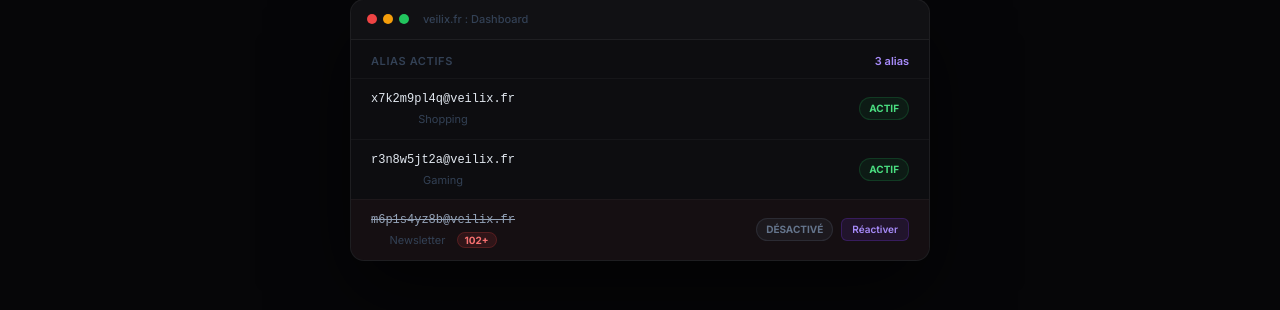
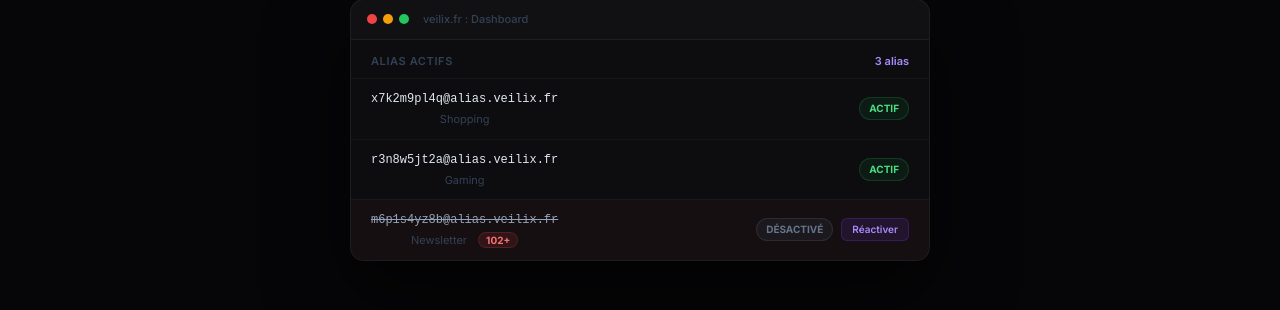
Before and after one commit to VeilixHQ/Veilix, a Next.js app in the folder veilix-frontend/: page / in a window 1280 px wide. Shown: the part 445-755 px from the top of the page. Built offline with nearby package versions, Linux system fonts and the light colour scheme; no server answers.

Commit message:
Alias affichés sur alias.veilix.fr, veilix.fr réservé aux boîtes de contact

```diff
--- a/veilix-frontend/components/landing/Hero.tsx
+++ b/veilix-frontend/components/landing/Hero.tsx
@@ -24,7 +24,7 @@ function HeroDemo({ t }: { t: Translations }) {
         <span style={{ fontSize: 11, fontWeight: 600, color: 'var(--c-334155)', textTransform: 'uppercase', letterSpacing: '0.6px' }}>{t.demoLabel}</span>
         <span style={{ fontSize: 11, color: 'var(--c-a78bfa)', fontWeight: 600 }}>3 alias</span>
       </div>
-      {[{ email: 'x7k2m9pl4q@veilix.fr', label: 'Shopping' }, { email: 'r3n8w5jt2a@veilix.fr', label: 'Gaming' }].map((r, i) => (
+      {[{ email: 'x7k2m9pl4q@alias.veilix.fr', label: 'Shopping' }, { email: 'r3n8w5jt2a@alias.veilix.fr', label: 'Gaming' }].map((r, i) => (
         <div key={i} style={{ display: 'flex', alignItems: 'center', justifyContent: 'space-between', padding: '11px 20px', borderTop: '1px solid rgba(var(--ink),0.04)' }}>
           <div>
             <div style={{ fontSize: 12, fontWeight: 500, fontFamily: 'monospace', color: 'var(--c-e2e8f0)', marginBottom: 3 }}>{r.email}</div>
@@ -33,9 +33,9 @@ function HeroDemo({ t }: { t: Translations }) {
           <span style={{ padding: '3px 9px', borderRadius: 100, fontSize: 10, fontWeight: 700, background: 'rgba(34,197,94,0.08)', color: 'var(--c-4ade80)', border: '1px solid rgba(34,197,94,0.18)' }}>{t.active}</span>
         </div>
       ))}
-      <div style={{ display: 'flex', alignItems: 'center', justifyContent: 'space-between', padding: '11px 20px', borderTop: '1px solid rgba(var(--ink),0.04)', background: disabled ? 'rgba(239,68,68,0.03)' : 'transparent', transition: 'background 0.4s' }}>
+      <div style={{ display: 'flex', flexWrap: 'wrap', gap: 8, alignItems: 'center', justifyContent: 'space-between', padding: '11px 20px', borderTop: '1px solid rgba(var(--ink),0.04)', background: disabled ? 'rgba(239,68,68,0.03)' : 'transparent', transition: 'background 0.4s' }}>
         <div>
-          <div style={{ fontSize: 12, fontWeight: 500, fontFamily: 'monospace', color: disabled ? 'var(--c-94a3b8)' : 'var(--c-e2e8f0)', marginBottom: 3, transition: 'color 0.4s', textDecoration: disabled ? 'line-through' : 'none' }}>m6p1s4yz8b@veilix.fr</div>
+          <div style={{ fontSize: 12, fontWeight: 500, fontFamily: 'monospace', color: disabled ? 'var(--c-94a3b8)' : 'var(--c-e2e8f0)', marginBottom: 3, transition: 'color 0.4s', textDecoration: disabled ? 'line-through' : 'none' }}>m6p1s4yz8b@alias.veilix.fr</div>
           <div style={{ fontSize: 11, color: 'var(--c-334155)' }}>
             Newsletter{' '}
             {disabled && (
--- a/veilix-frontend/lib/translations.ts
+++ b/veilix-frontend/lib/translations.ts
@@ -208,11 +208,11 @@ export const T = {
     howVisualLast: {
       label: 'Dernier email reçu',
       msg: 'Amazon : Votre commande a été expédiée',
-      via: 'via x7k2m9pl4q@veilix.fr : il y a 5 min',
+      via: 'via x7k2m9pl4q@alias.veilix.fr : il y a 5 min',
     },
     howVisualRows: [
-      { email: 'x7k2m9pl4q@veilix.fr', label: 'Newsletter', info: 'il y a 2 min' },
-      { email: 'r3n8w5jt2a@veilix.fr', label: 'Inscriptions', info: '12 spams bloqués' },
+      { email: 'x7k2m9pl4q@alias.veilix.fr', label: 'Newsletter', info: 'il y a 2 min' },
+      { email: 'r3n8w5jt2a@alias.veilix.fr', label: 'Inscriptions', info: '12 spams bloqués' },
     ],
     featKicker: 'FONCTIONNALITÉS',
     featTitle: "L'essentiel. Rien de superflu.",
@@ -498,13 +498,13 @@ export const T = {
     howVisualTitle: 'Email aliases',
     howVisualBtn: '+ New alias',
     howVisualRows: [
-      { email: 'x7k2m9pl4q@veilix.fr', label: 'Newsletters', info: '2 min ago' },
-      { email: 'r3n8w5jt2a@veilix.fr', label: 'Signups', info: '12 spams blocked' },
+      { email: 'x7k2m9pl4q@alias.veilix.fr', label: 'Newsletters', info: '2 min ago' },
+      { email: 'r3n8w5jt2a@alias.veilix.fr', label: 'Signups', info: '12 spams blocked' },
     ],
     howVisualLast: {
       label: 'Last email received',
       msg: 'Amazon : Your order has been shipped',
-      via: 'via x7k2m9pl4q@veilix.fr : 5 min ago',
+      via: 'via x7k2m9pl4q@alias.veilix.fr : 5 min ago',
     },
     featKicker: 'FEATURES',
     featTitle: 'Essential. Nothing superfluous.',
```
Also changed, not shown: 1 other file (tests, documents, lock files or other folders).
